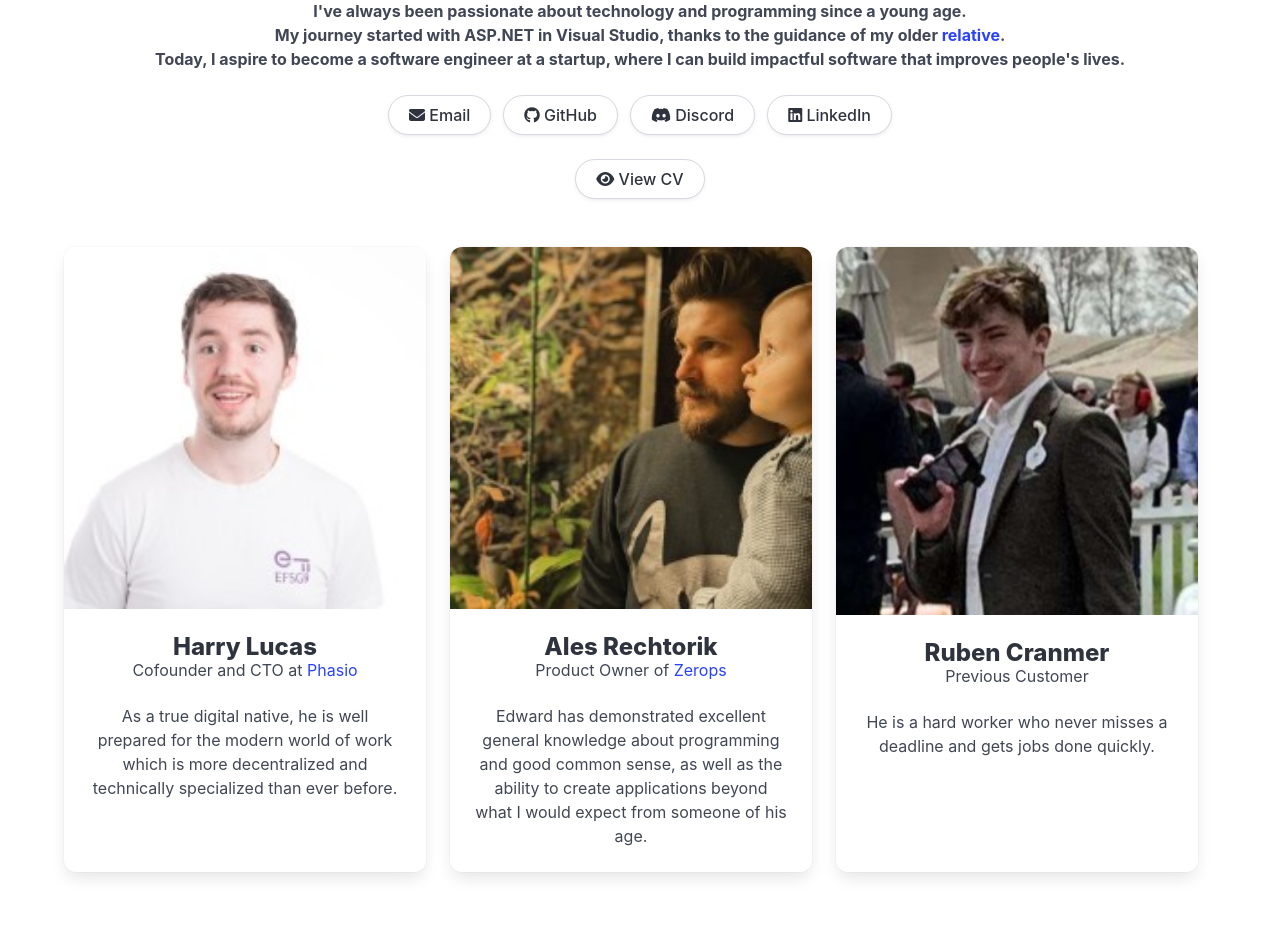
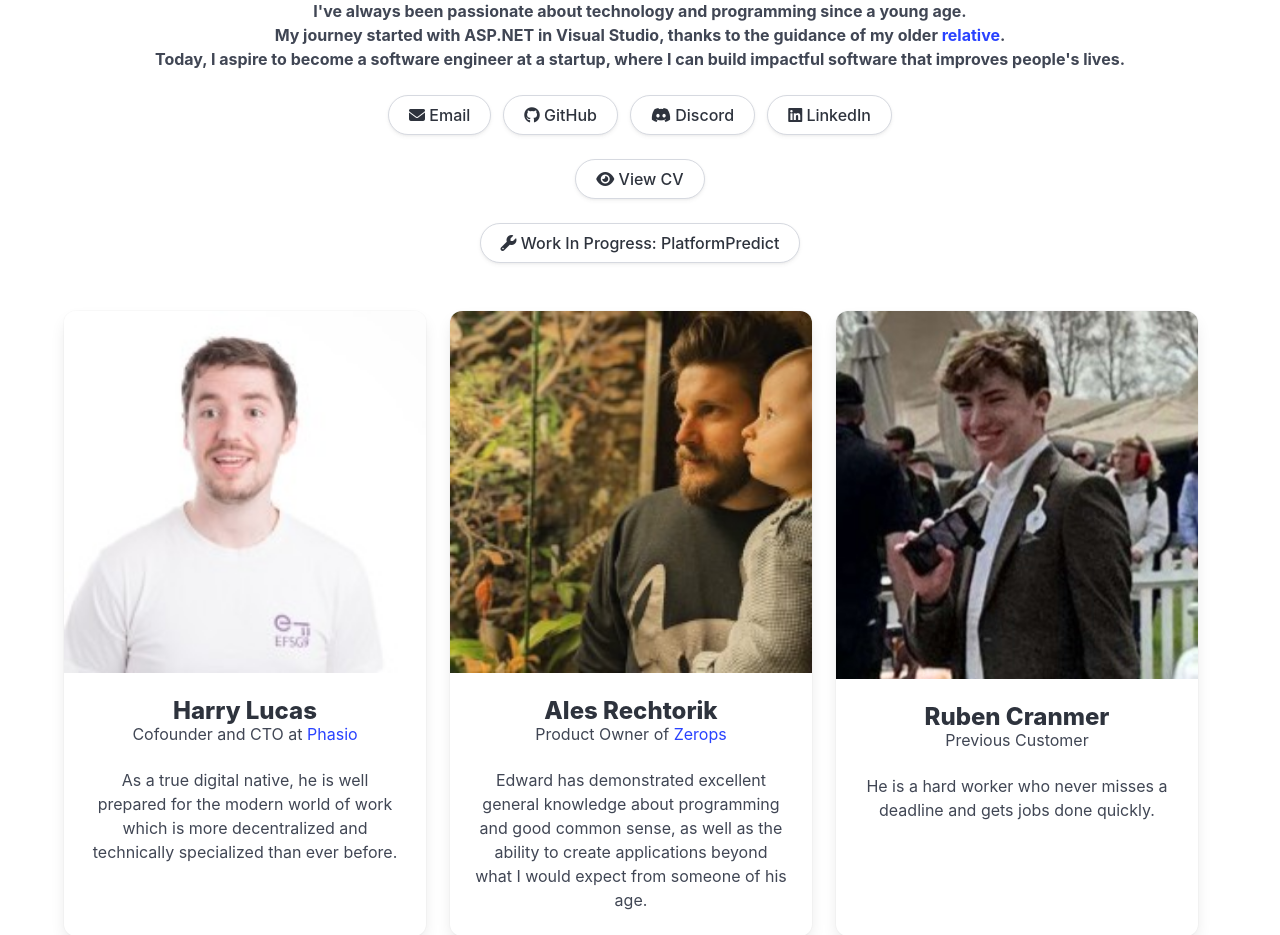
Before and after one commit to Edward-Deakin/Portfolio, a Flask app: page / in a window 1280 px wide. Shown: the part 334-1269 px from the top of the page. Before the commit the page ends 1212 px from the top, so only its background shows below. Run offline with Flask 3, Linux system fonts and the light colour scheme.

Commit message:
addition of platformpredict

```diff
--- a/templates/index.html
+++ b/templates/index.html
@@ -42,6 +42,9 @@
           </div>
           <div class="buttons is-centered">
             <a class="button is-rounded" href="{{ url_for('static', filename='/pdfs/EdwardDeakinsCV.pdf')}}" target="_blank"><i class="fa-solid fa-eye"></i>&nbsp;View CV</a>
+          </div>
+          <div class="buttons is-centered">
+            <a class="button is-rounded" href="https://platformpredict.co.uk" target="_blank"><i class="fa-solid fa-wrench"></i>&nbsp;Work In Progress: PlatformPredict</a>
           </div>
           <br>
           <div class="columns is-multiline is-mobile">
```
